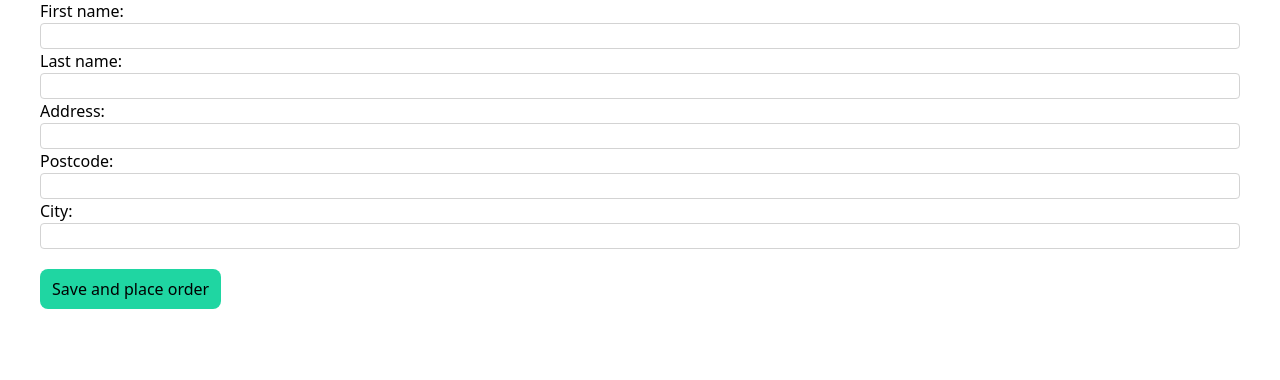
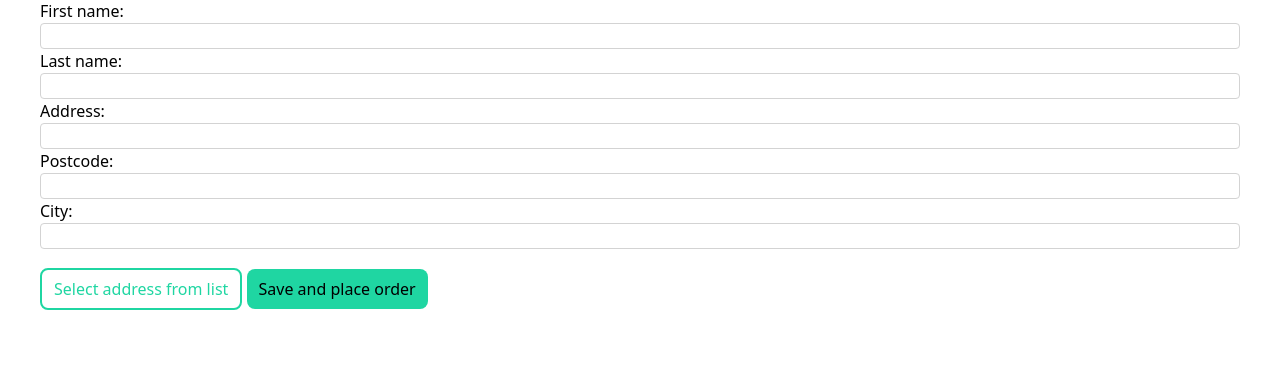
Before and after one commit to gwassing/ecommerce-platform, a Django app: page /checkout/address/create/ in a window 1280 px wide. Shown: the part 246-626 px from the top of the page. Run offline with Django 5.2, Linux system fonts and the light colour scheme; the visitor is signed in with stand-in values (Sample User, id 1).

Commit message:
Allow user to go back to address list

```diff
--- a/checkout/templates/checkout/checkout_address_create.html
+++ b/checkout/templates/checkout/checkout_address_create.html
@@ -1,11 +1,12 @@
 {% extends 'base.html' %}
 {% block content %}
     <h2 class="text-4xl mb-14">Add new shipping details</h2>
-    <form method="POST">
+    <form method="POST" id="address-create-form">
         {% csrf_token %}
         {{ form }}
-        <button type="submit" class="button mt-5">
-            Save and place order
-        </button>
     </form>
+    <a href="{% url "checkout:address" %}" class="button-secondary">Select address from list</a>
+    <button type="submit" form="address-create-form" class="button mt-5">
+        Save and place order
+    </button>
 {% endblock %}
```
